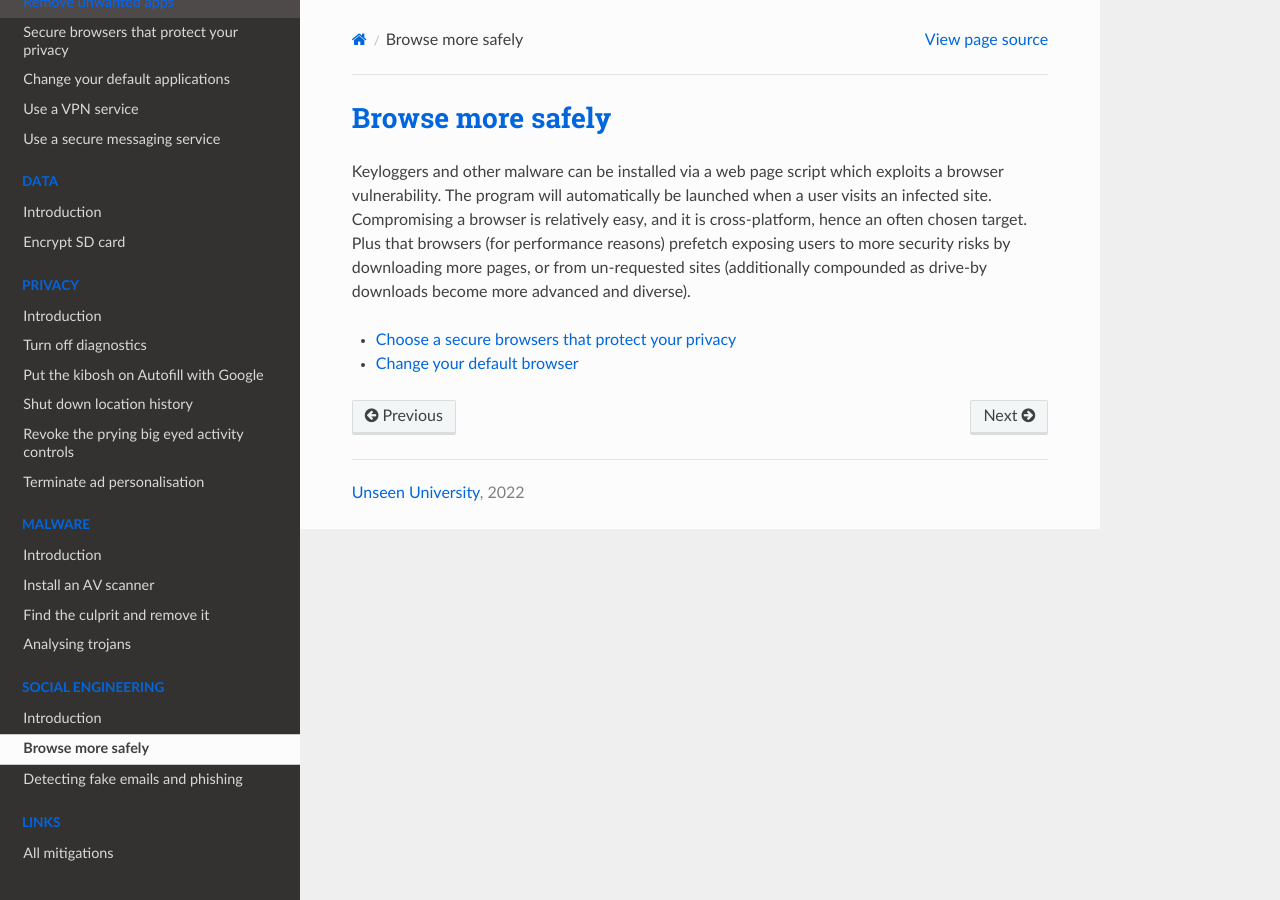
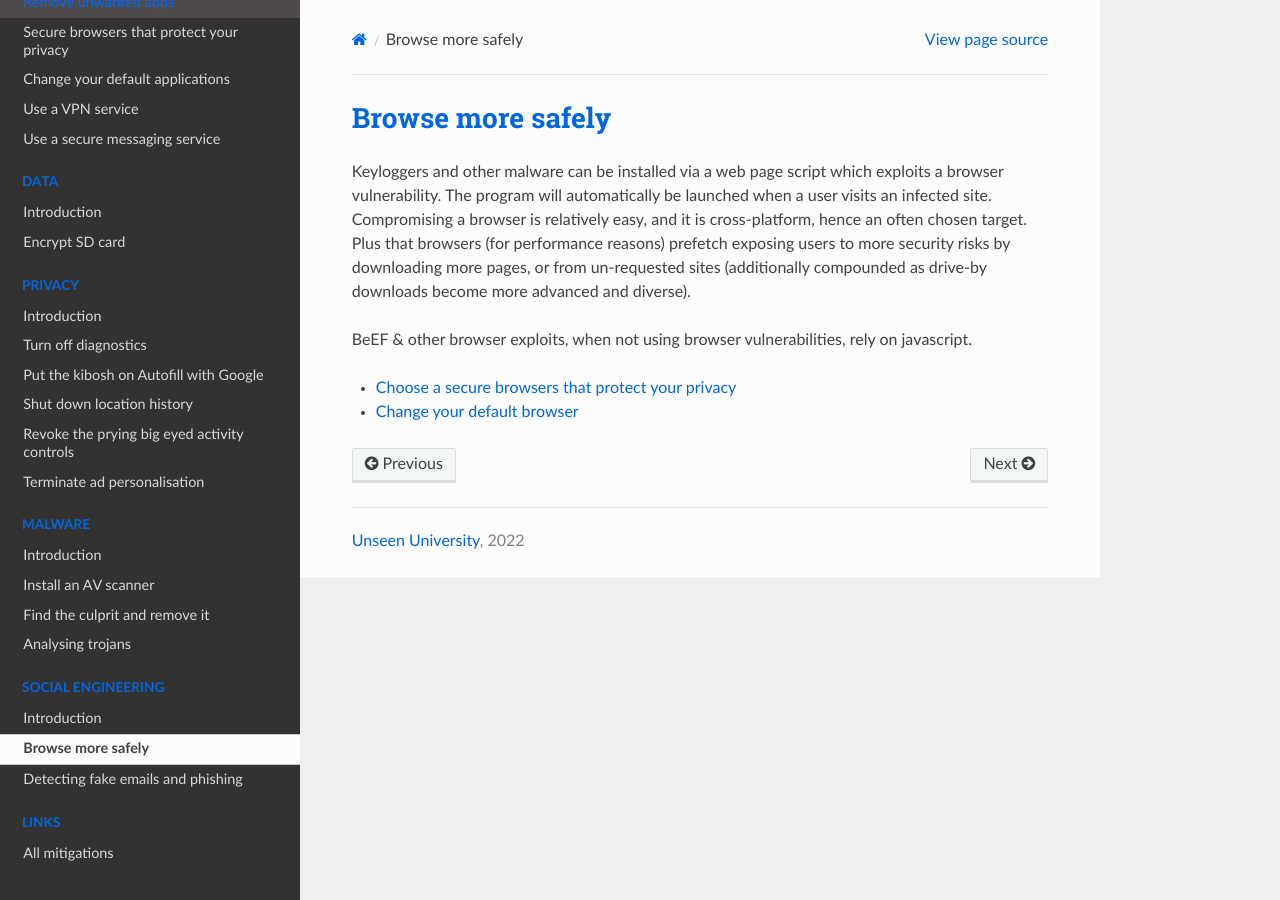
Before and after one commit to tymyrddin/android-mitigations, a Sphinx documentation site: the page built from source/docs/social-engineering/browsing.md, in a window 1280 px wide. Built offline with Sphinx 7.4.7 and the Read the Docs theme 2.0.0, drawn with Linux system fonts in a browser that asks for light colours.

Commit message:
Version 0.1

```diff
--- a/source/docs/social-engineering/browsing.md
+++ b/source/docs/social-engineering/browsing.md
@@ -6,5 +6,7 @@ and it is cross-platform, hence an often chosen target. Plus that browsers (for
 users to more security risks by downloading more pages, or from un-requested sites (additionally compounded as drive-by
 downloads become more advanced and diverse).
 
+BeEF & other browser exploits, when not using browser vulnerabilities, rely on javascript.
+
 * [Choose a secure browsers that protect your privacy](../services/browsers.md)
 * [Change your default browser](../services/default-apps.md)
```
Also changed, not shown: source/docs/services/browsers.md (+2 -0 lines).
